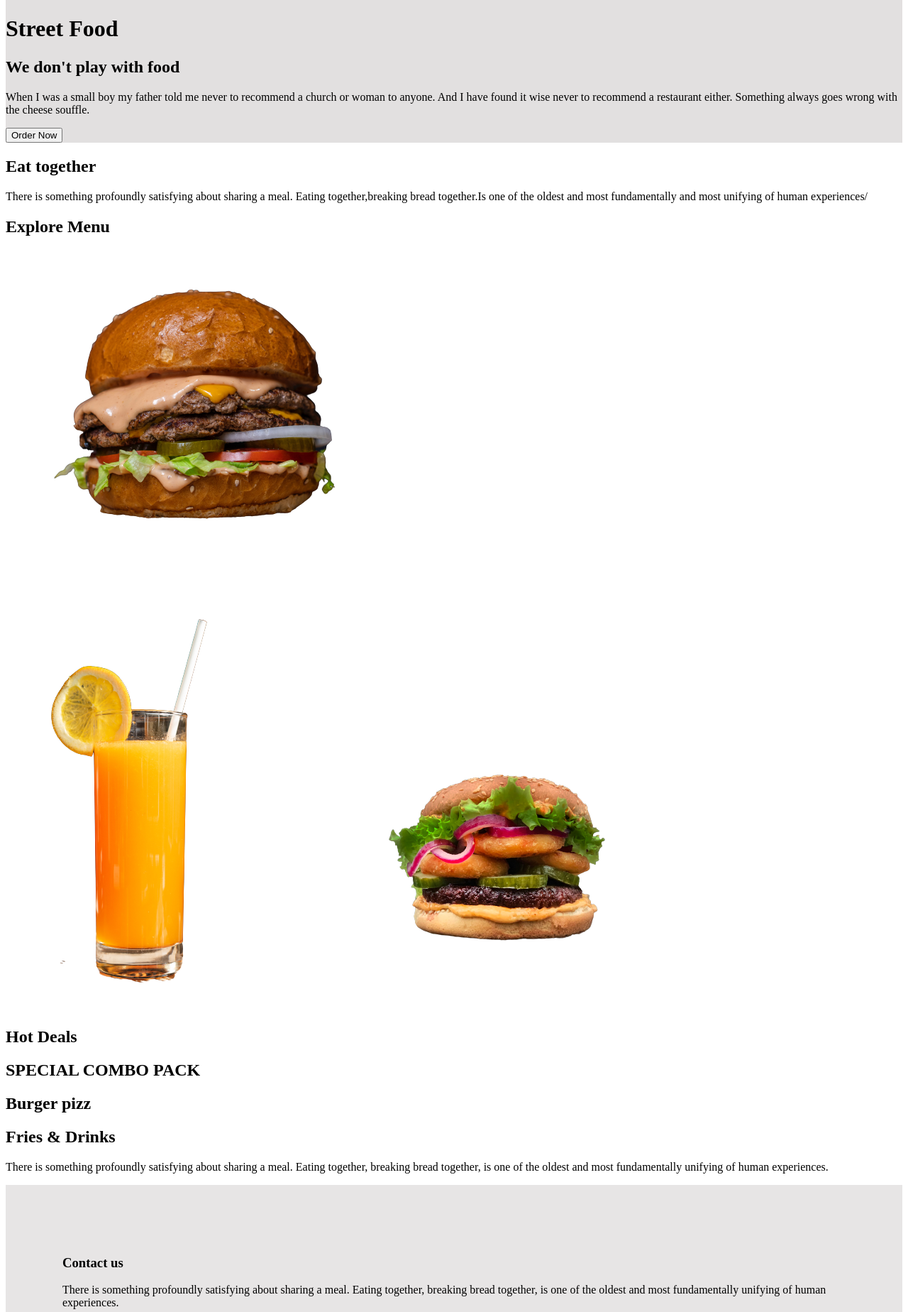
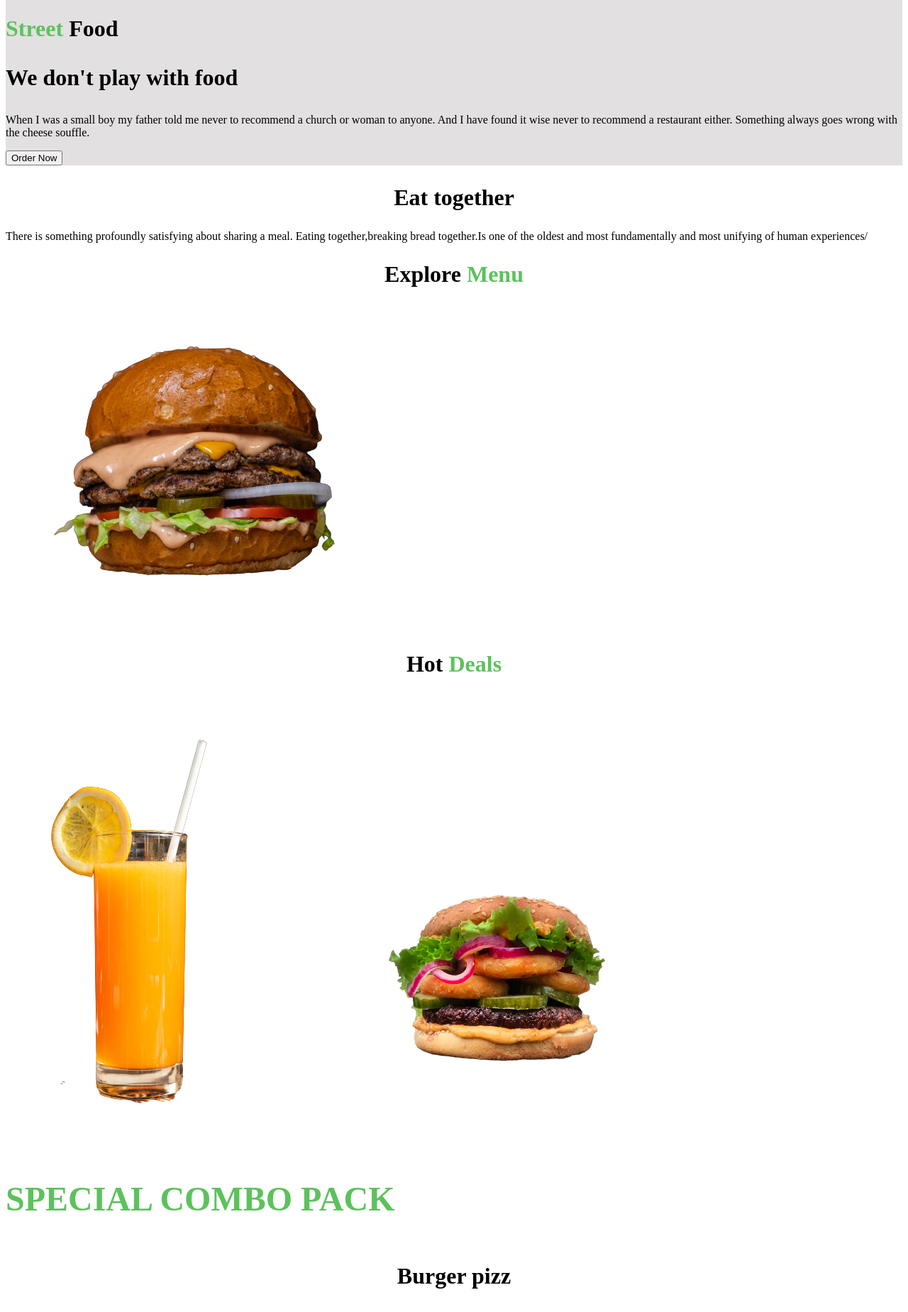
Before and after one commit to Timoh97/Streetfood-website, a plain HTML site: page index.html in a window 1280 px wide. Shown: the part 111-1959 px from the top of the page at 71% size. Drawn offline with Linux system fonts and the light colour scheme.

Commit message:
added styling and changed naming of elements

```diff
--- a/index.css
+++ b/index.css
@@ -6,6 +6,7 @@ header {
 footer {
     background-color: rgb(231, 229, 229);
     padding: 5rem;
+    text-align: center;
 }
 nav>ul {
     list-style-type: none;
@@ -30,3 +31,22 @@ nav>ul>li a {
 article {
     background-color: white;
 }
+
+h2{text-align: center;
+font-size: 2em;}
+h1>span{
+    color: rgb(92, 194, 92);}
+h3{
+    font-size: xx-large;
+}
+
+h3>span{ color: rgb(92,194,92);
+}
+h2>span{
+    color: rgb(92, 194, 92);
+}
+
+input{background-color: white;
+}
+h4{font-size: 3em;
+color: rgb(92,194,92);}
--- a/index.html
+++ b/index.html
@@ -24,8 +24,8 @@
             </ul>
         </nav>
         <img src="./images/image 5.png">
-        <h1>Street Food</h1>
-        <h2>We don't play with food</h2>
+        <h1><span>Street</span> Food</h1>
+        <h3>We don't play with food</h3>
         <p>When I was a small boy my father told me never to recommend a church or woman
             to anyone. And I have found it wise never to recommend a restaurant either. Something
             always goes wrong with the cheese souffle.
@@ -37,17 +37,17 @@
         Eating together,breaking bread together.Is one of the oldest and most fundamentally
         and most unifying of human experiences/
     </p>
-    <h2>Explore Menu</h2>
+    <h2 class="menu">Explore <span>Menu</span></h2>
     <img id="image1" src="./images/amirali-mirhashemian-sc5sTPMrVfk-unsplash-removebg-preview.png">
 
 
     <article>
 
         <section>
+            <h2 class="deals">Hot <span>Deals</span></h2>
             <img id="image2" src="./images/abhishek-hajare-kkrXVKK-jhg-unsplash-removebg-preview.png">
             <img id="image3" src="./images/likemeat-73_obA0IB_0-unsplash-removebg-preview.png">
-            <h2>Hot Deals</h2>
-            <h2>SPECIAL COMBO PACK </h2>
+            <h4>SPECIAL COMBO PACK </h4>
             <h2>Burger pizz</h2>
             <h2>Fries & Drinks</h2>
             <p>There is something profoundly satisfying about sharing a meal. Eating together, breaking bread together,
@@ -56,13 +56,18 @@
         </section>
     </article>
     <footer>
-        <h3>Contact us</h3>
+        <article>
+        <h3>Contact <span>us</span></h3>
         <p>There is something profoundly satisfying about sharing a meal. Eating together, breaking bread together,
             is one of the oldest and most fundamentally unifying of human experiences.</p>
 
         <input type="email" id="">
 
         <button>Send</button>
+        <section>
+
+        </section>
+       </article>
     </footer>
 </body>
 
```
